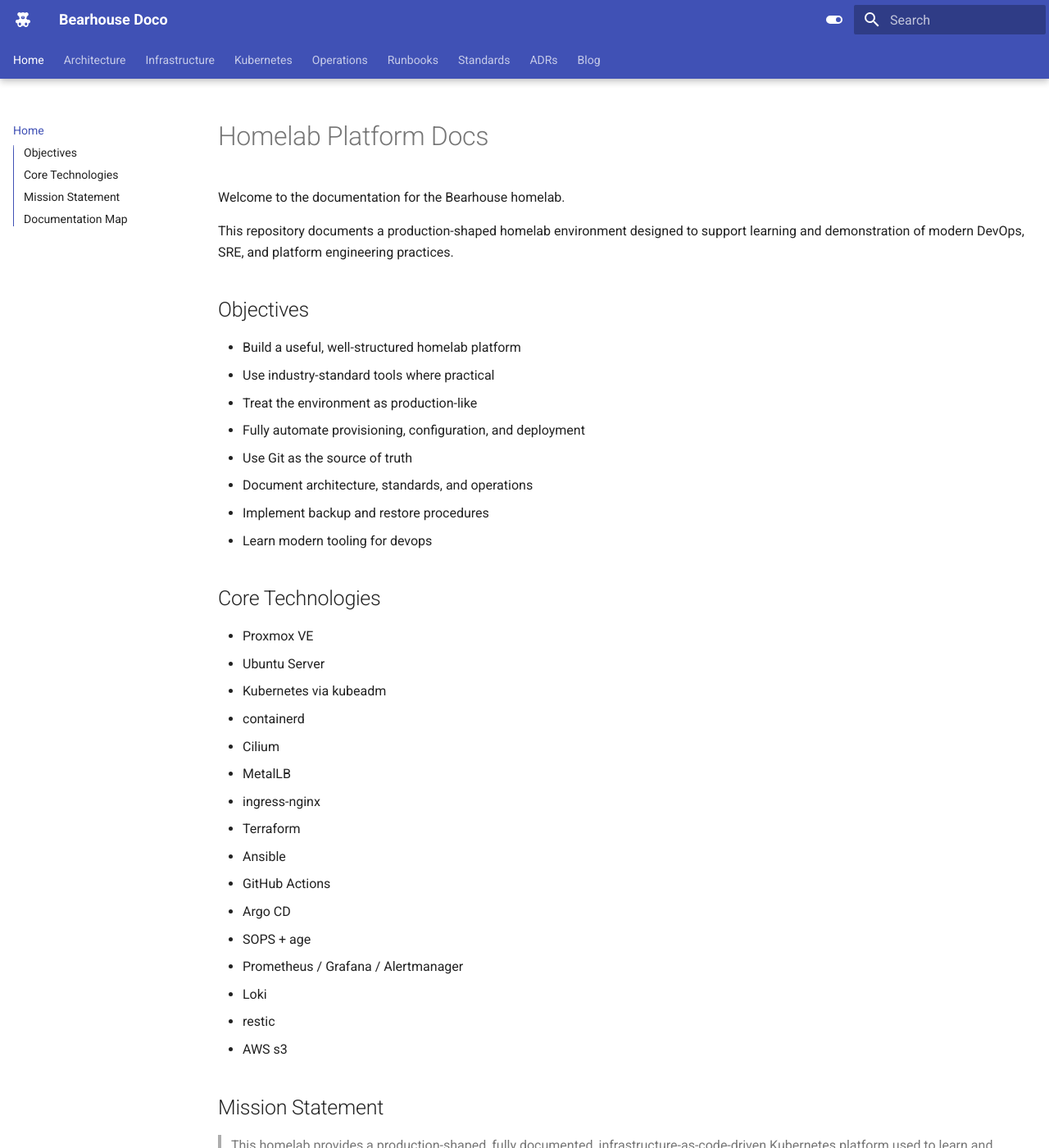
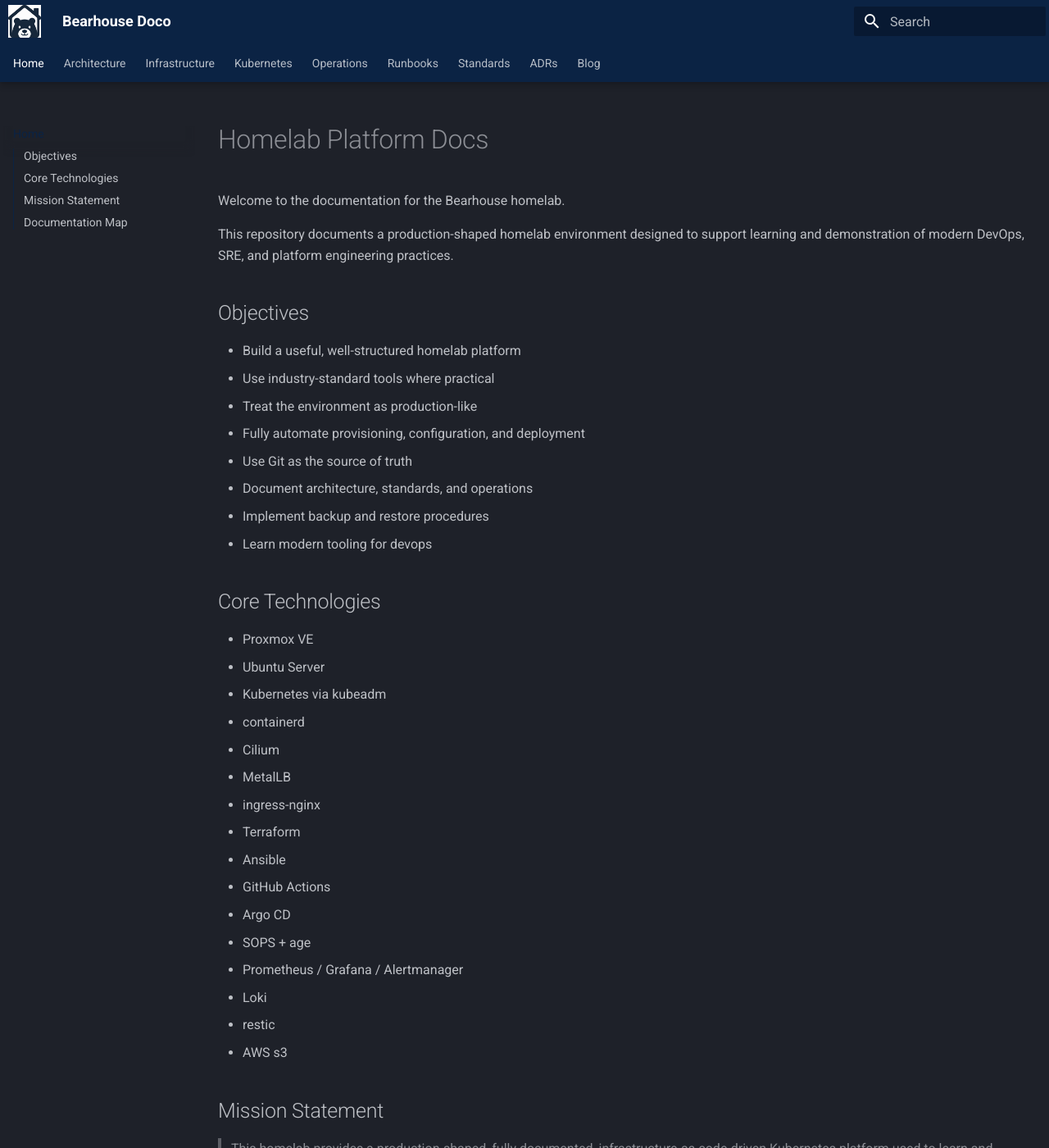
Before and after one commit to Tbusby/bearhouse-doco, an MkDocs documentation site: the page built from docs/index.md, in a window 1280 px wide and 1400 px high. Shown: the whole window at 82% size. Built offline with MkDocs 1.6.1 and Material for MkDocs 9.7.7, drawn with Linux system fonts in a browser that asks for light colours.

Commit message:
Updated logo and theme colours

```diff
--- a/docs/stylesheets/extra.css
+++ b/docs/stylesheets/extra.css
@@ -1,3 +1,23 @@
+:root {
+    --md-primary-fg-color: #0B2344;
+    --md-primary-fg-color--light: #16355f;
+    --md-primary-fg-color--dark: #07172d;
+
+    --md-accent-fg-color: #4DA3FF;
+
+    --md-default-bg-color: #0F172A;
+    --md-default-bg-color--light: #172033;
+
+    --md-default-fg-color: #E6EDF7;
+    --md-default-fg-color--light: #B6C2D9;
+    --md-default-fg-color--lighter: #7F8CA3;
+
+    --md-code-bg-color: #111827;
+    --md-code-fg-color: #D6E2F0;
+
+    --md-typeset-a-color: #7CC4FF;
+}
+
 .md-grid {
     max-width: 1600px;
 }
@@ -17,3 +37,16 @@
 .md-content__inner {
     overflow-x: auto;
 }
+
+/* Make logo area bigger */
+.md-header__button.md-logo img,
+.md-header__button.md-logo svg {
+    height: 2rem;
+    width: 2rem;
+}
+
+/* Optional: reduce padding around logo */
+.md-header__button.md-logo {
+    padding: 0.1rem;
+    margin-right: 0.2rem;
+}
--- a/mkdocs.yml
+++ b/mkdocs.yml
@@ -20,20 +20,13 @@
     - content.code.copy
     - search.suggest
     - search.highlight
-  icon:
-    logo: material/teddy-bear
+#   icon:
+#     logo: material/teddy-bear
+  logo: assets/bearhouse-logo.png
   palette:
-    # Palette toggle for light mode
-    - scheme: default
-      toggle:
-        icon: material/toggle-switch
-        name: Switch to dark mode
-
-    # Palette toggle for dark mode
     - scheme: slate
-      toggle:
-        icon: material/toggle-switch-off-outline
-        name: Switch to light mode
+      primary: custom
+      accent: custom
   language: en
 
 markdown_extensions:
```
Also changed, not shown: docs/assets/bearhouse-logo.png (added).
